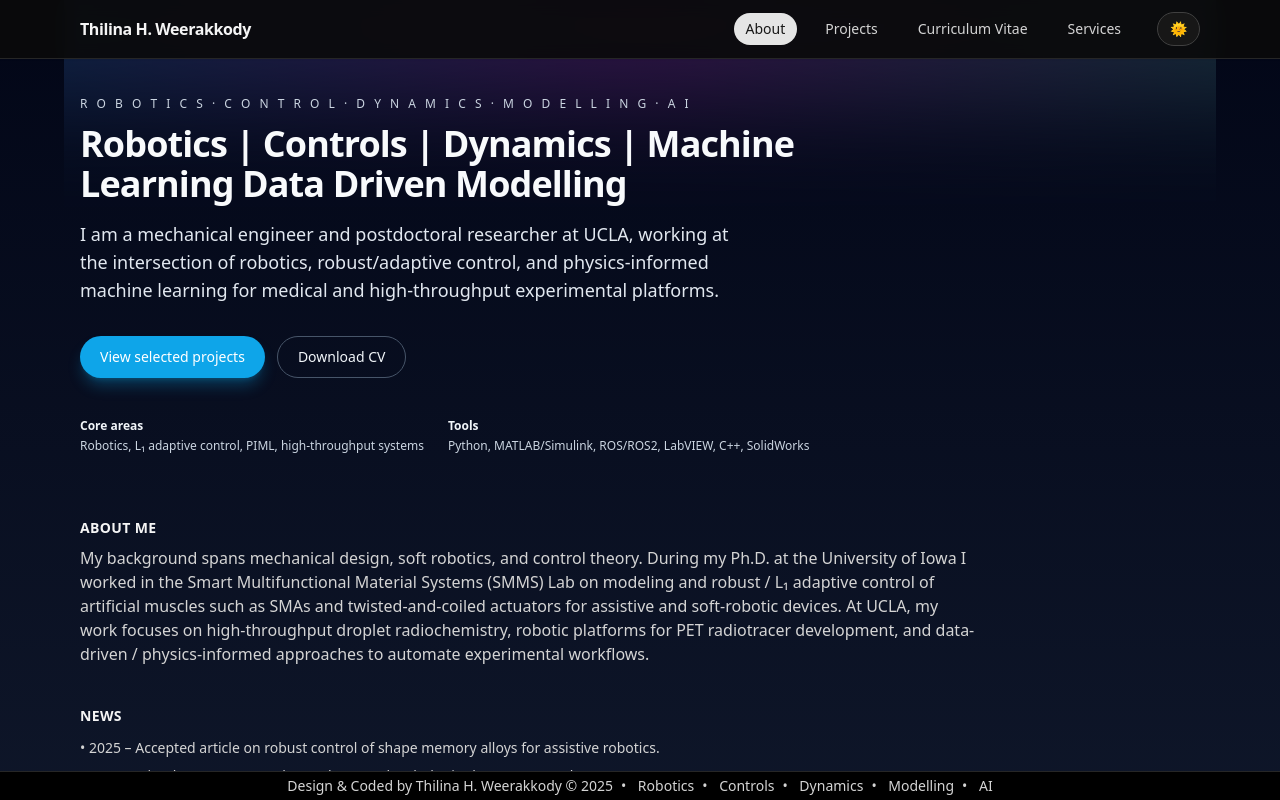
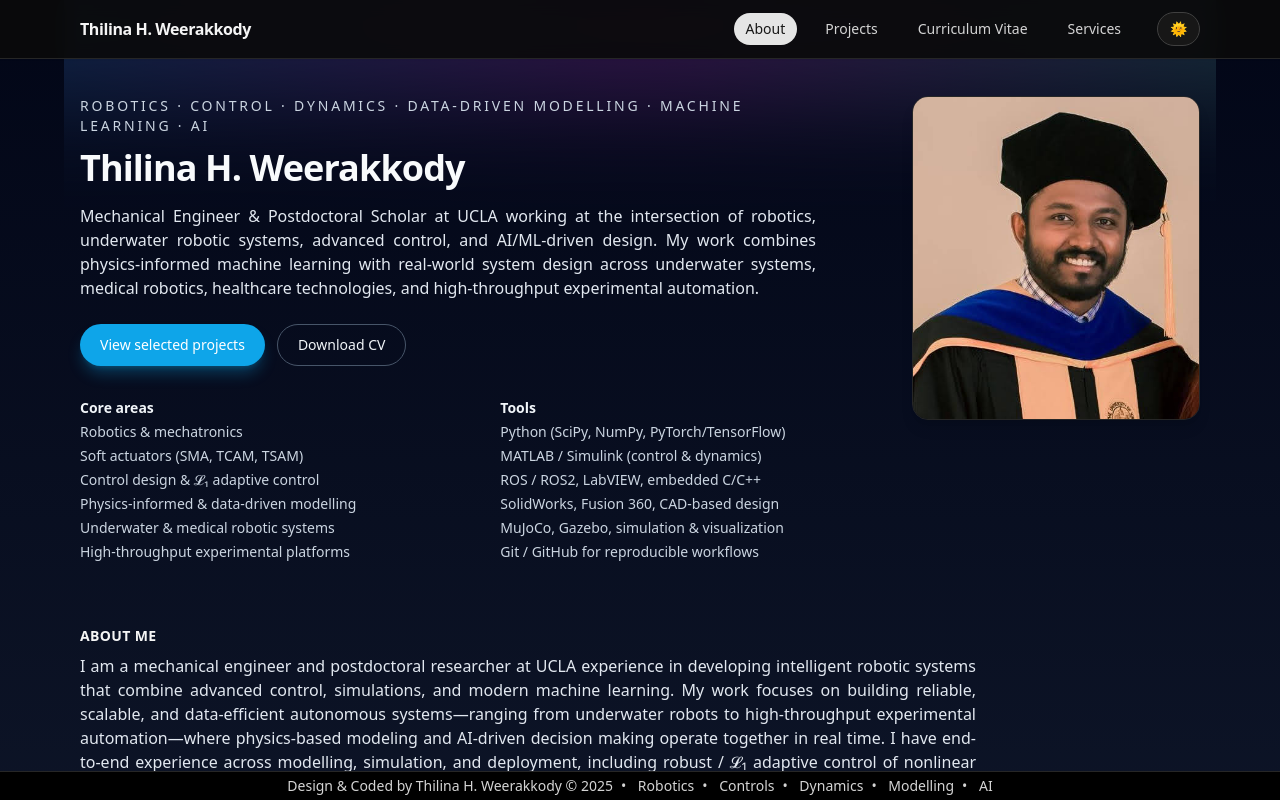
Before and after one commit to thilinahwe/thilinahwe.github.io, a React (Vite) app: page /#/ in a window 1280 px wide. Built offline with nearby package versions, Linux system fonts and the light colour scheme.

Commit message:
About Page updates

```diff
--- a/src/pages/About.tsx
+++ b/src/pages/About.tsx
@@ -24,28 +24,51 @@ export default function About() {
 
         {/* MAIN CONTENT STACK */}
         <div className="relative space-y-16">
-          {/* =============== HERO BLOCK =============== */}
-          <div className="max-w-3xl">
+          {/* =============== HERO (TWO COLUMNS: TEXT + PHOTO) =============== */}
+          <div
+            className="
+              grid grid-cols-1
+              md:grid-cols-[minmax(0,2.3fr)_minmax(0,1fr)]
+              gap-10 md:gap-16
+              items-start
+            "
+          >
+            {/* LEFT COLUMN: subtitle, name, one-liner, buttons, core areas/tools */}
+            <div className="space-y-8">
+              {/* Subtitle + Name + One-liner */}
+              <div>
                 {/* Subtitle */}
-            <p className="text-xs uppercase tracking-[0.25em] text-neutral-500 dark:text-slate-300 mb-3">
-              R O B O T I C S  · C O N T R O L  · D Y N A M I C S  · M O D E L L I N G  · A I
+                <p
+                  className="
+                    text-xs sm:text-sm
+                    uppercase
+                    tracking-[0.20em]
+                    text-neutral-500 dark:text-slate-300
+                    mb-3
+                  "
+                >
+                  Robotics · Control · Dynamics · Data-driven Modelling · Machine
+                  Learning · AI
                 </p>
 
                 {/* Main heading */}
                 <h1 className="text-3xl sm:text-4xl md:text-4xl font-semibold tracking-tight mb-4 text-neutral-900 dark:text-slate-50">
-              Robotics | Controls | Dynamics | Machine Learning Data Driven Modelling
+                  Thilina H. Weerakkody
                 </h1>
 
-            {/* Description */}
-            <p className="text-sm sm:text-base md:text-lg text-neutral-700 dark:text-slate-200 mb-8 max-w-2xl">
-              I am a mechanical engineer and postdoctoral researcher at UCLA,
-              working at the intersection of robotics, robust/adaptive control,
-              and physics-informed machine learning for medical and
-              high-throughput experimental platforms.
+                {/* One-liner description */}
+
+                <p className="text-sm sm:text-base md:text-base text-neutral-700 dark:text-slate-200 mb-6 max-w-4xl text-justify">
+                  Mechanical Engineer &amp; Postdoctoral Scholar at UCLA working
+                  at the intersection of robotics, underwater robotic systems,
+                  advanced control, and AI/ML-driven design. My work combines
+                  physics-informed machine learning with real-world system design
+                  across underwater systems, medical robotics, healthcare
+                  technologies, and high-throughput experimental automation.
                 </p>
 
                 {/* Buttons */}
-            <div className="flex flex-wrap gap-3 mb-10">
+                <div className="flex flex-wrap gap-3 mb-6">
                   <a
                     href="#/projects"
                     className="inline-flex items-center px-5 py-2.5 rounded-full bg-sky-500 text-sm font-medium text-white shadow-lg shadow-sky-500/30 hover:bg-sky-400 transition-colors"
@@ -66,45 +89,69 @@ export default function About() {
                     Download CV
                   </a>
                 </div>
+              </div>
 
               {/* Core areas + Tools */}
-            <div className="flex flex-wrap gap-6 text-xs text-neutral-700 dark:text-slate-300">
-              <div>
-                <div className="font-semibold text-neutral-900 dark:text-slate-100 mb-1">
+              <div className="flex flex-wrap gap-36 text-xs sm:text-sm text-neutral-700 dark:text-slate-300">
+                <div className="space-y-1">
+                  <div className="font-semibold text-neutral-900 dark:text-slate-100">
                     Core areas
                   </div>
-                <div>
-                  Robotics, L₁ adaptive control, PIML, high-throughput systems
-                </div>
+                  <div>Robotics &amp; mechatronics</div>
+                  <div>Soft actuators (SMA, TCAM, TSAM)</div>
+                  <div>Control design &amp; 𝓛₁ adaptive control</div>
+                  <div>Physics-informed &amp; data-driven modelling</div>
+                  <div>Underwater &amp; medical robotic systems</div>
+                  <div>High-throughput experimental platforms</div>
                 </div>
 
-              <div>
-                <div className="font-semibold text-neutral-900 dark:text-slate-100 mb-1">
+                <div className="space-y-1">
+                  <div className="font-semibold text-neutral-900 dark:text-slate-100">
                     Tools
                   </div>
-                <div>
-                  Python, MATLAB/Simulink, ROS/ROS2, LabVIEW, C++, SolidWorks
-                </div>
+                  <div>Python (SciPy, NumPy, PyTorch/TensorFlow)</div>
+                  <div>MATLAB / Simulink (control &amp; dynamics)</div>
+                  <div>ROS / ROS2, LabVIEW, embedded C/C++</div>
+                  <div>SolidWorks, Fusion 360, CAD-based design</div>
+                  <div>MuJoCo, Gazebo, simulation &amp; visualization</div>
+                  <div>Git / GitHub for reproducible workflows</div>
                 </div>
               </div>
             </div>
 
-          {/* ========= BIO / NEWS / HIGHLIGHTS / SKILLS (STACKED) ========= */}
-          <div className="space-y-10">
-            {/* Short bio */}
+            {/* RIGHT COLUMN: photo */}
+            <div className="flex justify-center md:justify-end">
+              <img
+                src="/assets/profile.jpg"
+                alt="Thilina Weerakkody"
+                className="
+                  w-52 sm:w-56 md:w-64 lg:w-72
+                  h-auto
+                  rounded-2xl object-cover shadow-lg
+                  border border-neutral-200 dark:border-neutral-800
+                "
+              />
+            </div>
+          </div>
+
+          {/* =============== ABOUT ME (FULL WIDTH) =============== */}
           <div className="max-w-4xl">
             <h2 className="text-sm font-semibold tracking-wide uppercase text-neutral-800 dark:text-neutral-100 mb-2">
               About me
             </h2>
-              <p className="text-sm sm:text-base text-neutral-700 dark:text-neutral-300 leading-relaxed">
-                My background spans mechanical design, soft robotics, and control theory.
-                During my Ph.D. at the University of Iowa I worked in the Smart
-                Multifunctional Material Systems (SMMS) Lab on modeling and robust / L₁
-                adaptive control of artificial muscles such as SMAs and twisted-and-coiled
-                actuators for assistive and soft-robotic devices. At UCLA, my work focuses
-                on high-throughput droplet radiochemistry, robotic platforms for PET
-                radiotracer development, and data-driven / physics-informed approaches to
-                automate experimental workflows.
+            <p className="text-sm sm:text-base md:text-base text-neutral-700 dark:text-slate-200 mb-6 max-w-4xl text-justify">
+              I am a mechanical engineer and postdoctoral researcher at UCLA experience in developing intelligent robotic
+              systems that combine advanced control, simulations, and modern machine learning.
+              My work focuses on building reliable, scalable, and data-efficient autonomous systems—ranging
+              from underwater robots to high-throughput experimental automation—where physics-based modeling
+              and AI-driven decision making operate together in real time. I have end-to-end experience across
+              modelling, simulation, and deployment, including robust / 𝓛₁ adaptive control of
+              nonlinear soft actuators (SMA, TCAM, TSAM), dynamic modelling of complex mechanisms, and
+              integration of physics-informed and data-driven learning pipelines for control and prediction.
+              Broadly, I am interested in robotics that leverages both physical priors and learned structure to
+              achieve strong generalization, safe closed-loop behavior, and high-performance interaction in
+              real-world environments. I enjoy working on interdisciplinary problems where control theory,
+              machine learning, and system design converge to produce practical, deployable autonomy.
             </p>
           </div>
 
@@ -114,9 +161,25 @@ export default function About() {
               News
             </h2>
             <ul className="space-y-2 text-sm text-neutral-700 dark:text-neutral-300">
-                <li>• 2025 – Accepted article on robust control of shape memory alloys for assistive robotics.</li>
-                <li>• 2024 – Joined UCLA as a Postdoctoral Research Scholar in the van Dam Lab.</li>
-                <li>• Ongoing – Developing high-throughput droplet radiochemistry workflows and imaging pipelines.</li>
+              <li>• Sep 2025 - Our paper "Robust Control of Shape Memory Alloys for Assistive Robotics Applications" is accepted.</li>
+              <li>• Oct 2024 - Joined UCLA as a Postdoctoral Research Scholar in the van Dam Lab.</li>
+              <li>• Aug 2025 - Our paper "Bioinspired Active Vortex Generators for Underwater Flow Control" is published in
+                <a
+                  href="https://www.liebertpub.com/doi/10.1177/28350111251365627"
+                  target="_blank"
+                  rel="noreferrer"
+                  className="text-sky-600 hover:underline dark:text-sky-400 ml-1"
+                >
+                  Robotics Reports
+                </a>.
+              </li>
+              <li>• Sep 2024 - I defended my PhD
+                <a
+                  href="https://www.proquest.com/openview/7d8a4b68e26c6e63fb5d3188899e0581/1?pq-origsite=gscholar&cbl=18750&diss=y"
+                  target="_blank"
+                  rel="noreferrer"
+                  className="text-sky-600 hover:underline dark:text-sky-400 ml-1"
+                >thesis</a> on Design and Control of Artificial Muscles for Robotic Applications.</li>
             </ul>
           </div>
 
@@ -126,7 +189,7 @@ export default function About() {
               Research highlights
             </h2>
             <ul className="space-y-2 text-sm text-neutral-700 dark:text-neutral-300">
-                <li>• L₁ adaptive and robust control of highly nonlinear artificial muscles (SMA, TCAM, TSAM).</li>
+              <li>• 𝓛₁ adaptive and robust control of highly nonlinear artificial muscles (SMA, TCAM, TSAM).</li>
               <li>• Design and automation of robotic platforms for high-throughput droplet radiochemistry (RADBOT).</li>
               <li>• Physics-informed and data-driven modeling for soft actuators and experimental systems.</li>
             </ul>
@@ -141,14 +204,14 @@ export default function About() {
               <div>
                 <div className="font-semibold mb-1">Domains</div>
                 <ul className="space-y-1">
-                    <li>• Robotics & mechatronics</li>
-                    <li>• Robust / L₁ adaptive control</li>
-                    <li>• Dynamics & multibody systems</li>
+                  <li>• Robotics &amp; mechatronics</li>
+                  <li>• Robust / 𝓛₁ adaptive control</li>
+                  <li>• Dynamics &amp; multibody systems</li>
                   <li>• High-throughput experimental design</li>
                 </ul>
               </div>
               <div>
-                  <div className="font-semibold mb-1">Software & tools</div>
+                <div className="font-semibold mb-1">Software &amp; tools</div>
                 <ul className="space-y-1">
                   <li>• Python, MATLAB/Simulink</li>
                   <li>• ROS / ROS2, LabVIEW</li>
@@ -159,9 +222,9 @@ export default function About() {
               <div>
                 <div className="font-semibold mb-1">Applications</div>
                 <ul className="space-y-1">
-                    <li>• Assistive & wearable robotics</li>
+                  <li>• Assistive &amp; wearable robotics</li>
                   <li>• Droplet-based radiochemistry</li>
-                    <li>• Medical imaging & PET workflows</li>
+                  <li>• Medical imaging &amp; PET workflows</li>
                   <li>• Physics-informed ML for experiments</li>
                 </ul>
               </div>
@@ -386,7 +449,6 @@ export default function About() {
           {/* Your SocialBar component will still render just below this section in the layout */}
         </div>
       </div>
-      </div>
     </section>
   );
 }
```
Also changed, not shown: public/assets/profile.jpg (added). Lines whose indentation alone changed are shown as unchanged.
